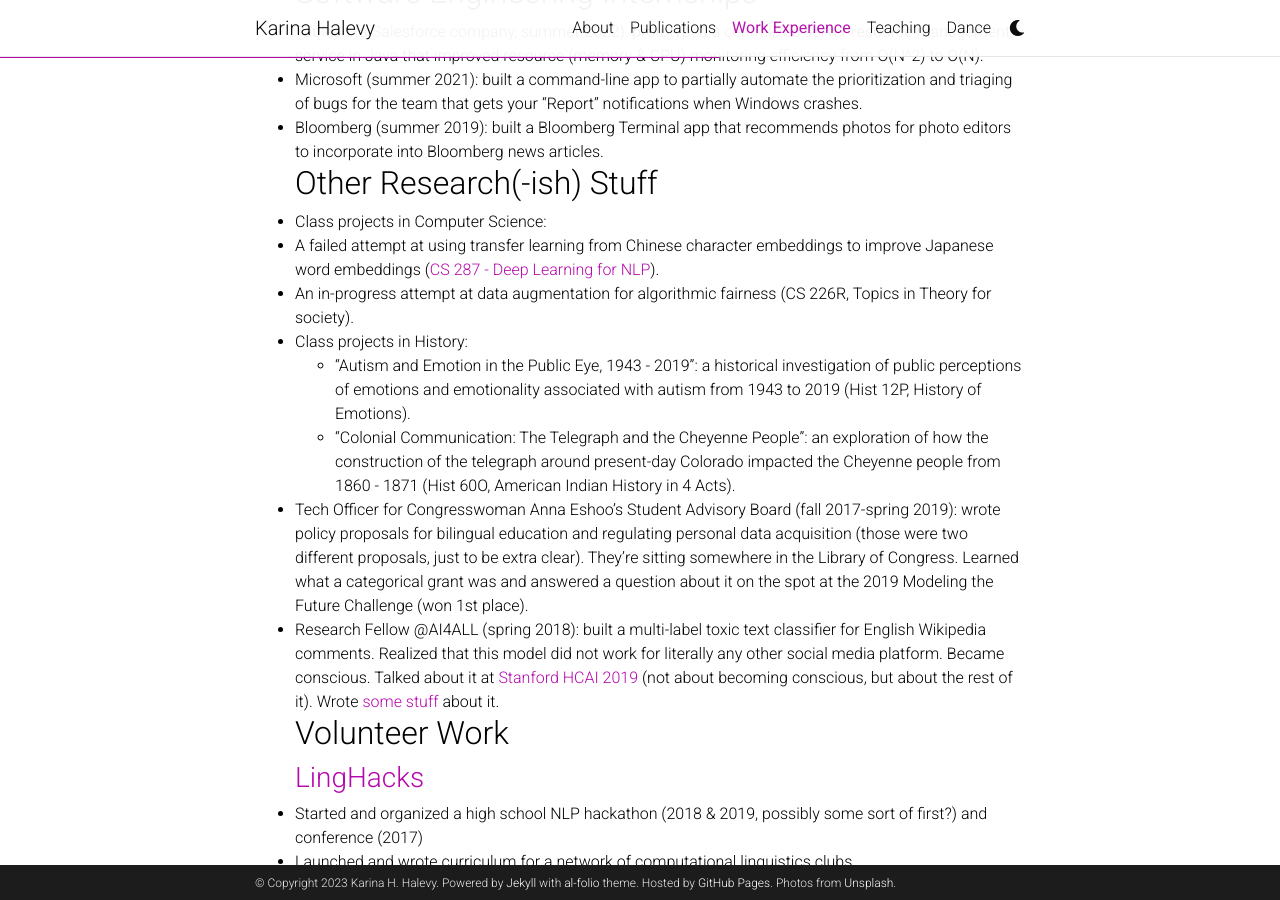
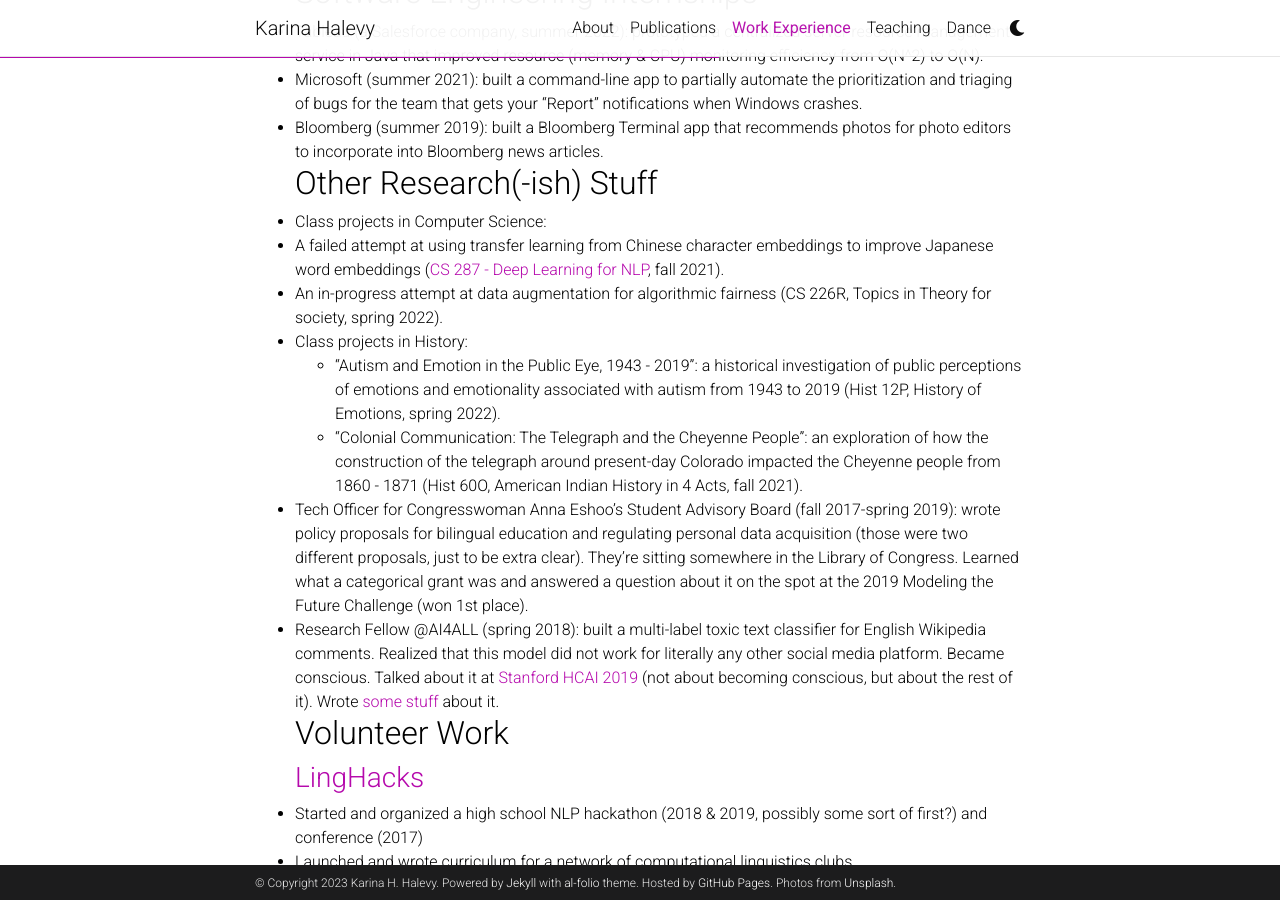
Before and after one commit to ENSCMA2/enscma2.github.io, a Jekyll site: the page built from _pages/experience.md, in a window 1280 px wide and 900 px high, scrolled down 575 px. Built offline with Jekyll 4.4.1, drawn with Linux system fonts in a browser that asks for light colours; comment, search, counter and statistics services are not loaded; a style sheet for code colours, icons or effects is not loaded.

Commit message:
Update experience.md

```diff
--- a/_pages/experience.md
+++ b/_pages/experience.md
@@ -20,11 +20,11 @@ horizontal: false
 - Bloomberg (summer 2019): built a Bloomberg Terminal app that recommends photos for photo editors to incorporate into Bloomberg news articles.
 ## Other Research(-ish) Stuff
  - Class projects in Computer Science:
-  - A failed attempt at using transfer learning from Chinese character embeddings to improve Japanese word embeddings ([CS 287 - Deep Learning for NLP](https://harvard-iacs.github.io/CS287/)).
-  - An in-progress attempt at data augmentation for algorithmic fairness (CS 226R, Topics in Theory for society).
+  - A failed attempt at using transfer learning from Chinese character embeddings to improve Japanese word embeddings ([CS 287 - Deep Learning for NLP](https://harvard-iacs.github.io/CS287/), fall 2021).
+  - An in-progress attempt at data augmentation for algorithmic fairness (CS 226R, Topics in Theory for society, spring 2022).
 - Class projects in History:
-  - "Autism and Emotion in the Public Eye, 1943 - 2019": a historical investigation of public perceptions of emotions and emotionality associated with autism from 1943 to 2019 (Hist 12P, History of Emotions).
-  - "Colonial Communication: The Telegraph and the Cheyenne People": an exploration of how the construction of the telegraph around present-day Colorado impacted the Cheyenne people from 1860 - 1871 (Hist 60O, American Indian History in 4 Acts).
+  - "Autism and Emotion in the Public Eye, 1943 - 2019": a historical investigation of public perceptions of emotions and emotionality associated with autism from 1943 to 2019 (Hist 12P, History of Emotions, spring 2022).
+  - "Colonial Communication: The Telegraph and the Cheyenne People": an exploration of how the construction of the telegraph around present-day Colorado impacted the Cheyenne people from 1860 - 1871 (Hist 60O, American Indian History in 4 Acts, fall 2021).
 - Tech Officer for Congresswoman Anna Eshoo's Student Advisory Board (fall 2017-spring 2019): wrote policy proposals for bilingual education and regulating personal data acquisition (those were two different proposals, just to be extra clear). They're sitting somewhere in the Library of Congress. Learned what a categorical grant was and answered a question about it on the spot at the 2019 Modeling the Future Challenge (won 1st place).
 - Research Fellow @AI4ALL (spring 2018): built a multi-label toxic text classifier for English Wikipedia comments. Realized that this model did not work for literally any other social media platform. Became conscious. Talked about it at [Stanford HCAI 2019](https://medium.com/stanfords-gdpi/the-future-of-human-centered-ai-governance-innovation-and-protection-of-human-rights-5c371f195232) (not about becoming conscious, but about the rest of it). Wrote [some stuff](https://medium.com/ai4allorg/making-the-internet-a-safer-place-with-ai-f97cf46b3f16) about it.
 ## Volunteer Work
```
